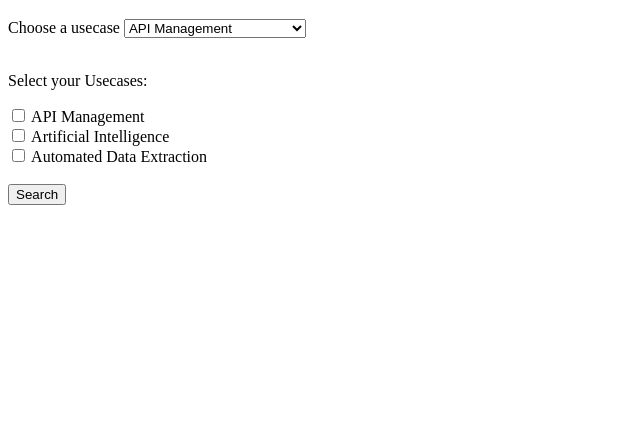
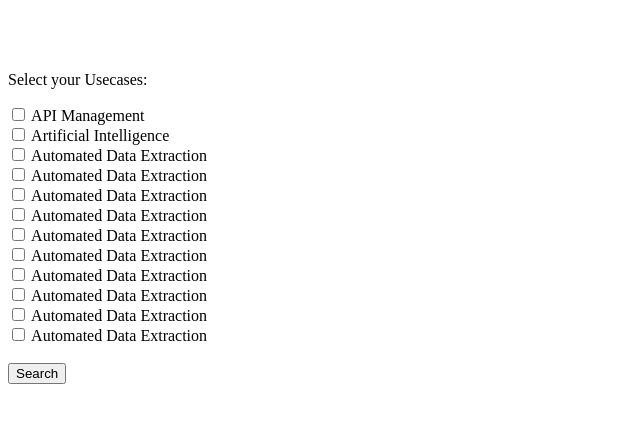
Before and after one commit to SaadOutlook/toolkit, a plain HTML site: page reco/index.html in a window 1280 px wide. Shown: the part 61-484 px from the top of the page, without its empty margins (0-640 px from the left). Drawn offline with nearby package versions, Linux system fonts and the light colour scheme; no server answers.

Commit message:
Update index.html

```diff
--- a/reco/index.html
+++ b/reco/index.html
@@ -12,8 +12,8 @@
 
     <!-- Form for user input -->
     <form id="queryForm">
-        <label for="usecase">Choose a usecase</label>
-        <select id="usecase" name="usecase">
+
+        <!-- <select id="usecase" name="usecase">
             <option value="usecase_apimanagement">API Management</option>
             <option value="usecase_artificialintelligence">Artificial Intelligence</option>
             <option value="usecase_automateddataextraction">Automated Data Extraction</option>
@@ -27,7 +27,7 @@
             <option value="usecase_datatransformation">Automated Data Extraction</option>
             <option value="usecase_legacydatamodernization">Automated Data Extraction</option>
 
-        </select>
+        </select> -->
         <br><br>
         <p>Select your Usecases:</p>
         <label>
@@ -42,6 +42,44 @@
             <input type="checkbox" name="options" value="usecase_automateddataextraction">
             Automated Data Extraction
         </label><br>
+        <label>
+            <input type="checkbox" name="options" value="usecase_buildingadatwarehouse">
+            Automated Data Extraction
+        </label><br>
+        <label>
+            <input type="checkbox" name="options" value="usecase_customer360degreeview">
+            Automated Data Extraction
+        </label><br>
+        <label>
+            <input type="checkbox" name="options" value="usecase_dataintegration">
+            Automated Data Extraction
+        </label><br>
+        <label>
+            <input type="checkbox" name="options" value="usecase_datamigration">
+            Automated Data Extraction
+        </label><br>
+        <label>
+            <input type="checkbox" name="options" value="usecase_datamodelling">
+            Automated Data Extraction
+        </label><br>
+        <label>
+            <input type="checkbox" name="options" value="usecase_dataquality">
+            Automated Data Extraction
+        </label><br>
+        <label>
+            <input type="checkbox" name="options" value="usecase_datasynchronization">
+            Automated Data Extraction
+        </label><br>
+        <label>
+            <input type="checkbox" name="options" value="usecase_datatransformation">
+            Automated Data Extraction
+        </label><br>
+        <label>
+            <input type="checkbox" name="options" value="usecase_legacydatamodernization">
+            Automated Data Extraction
+        </label><br>
+
+
        <br>
 
 
```
